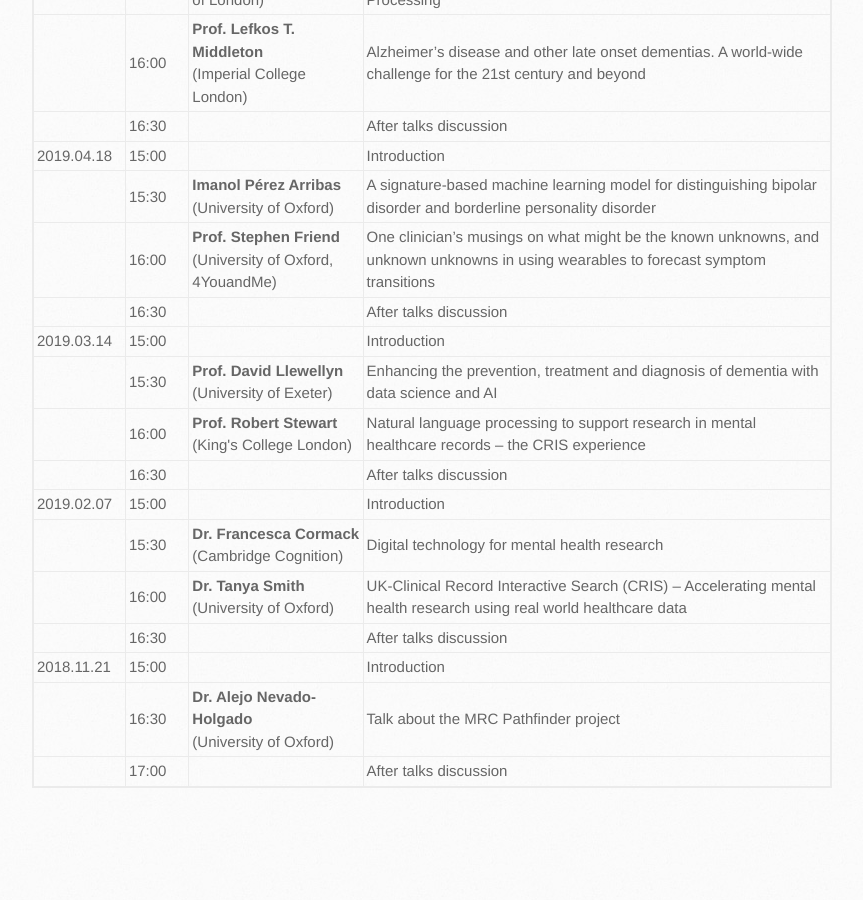
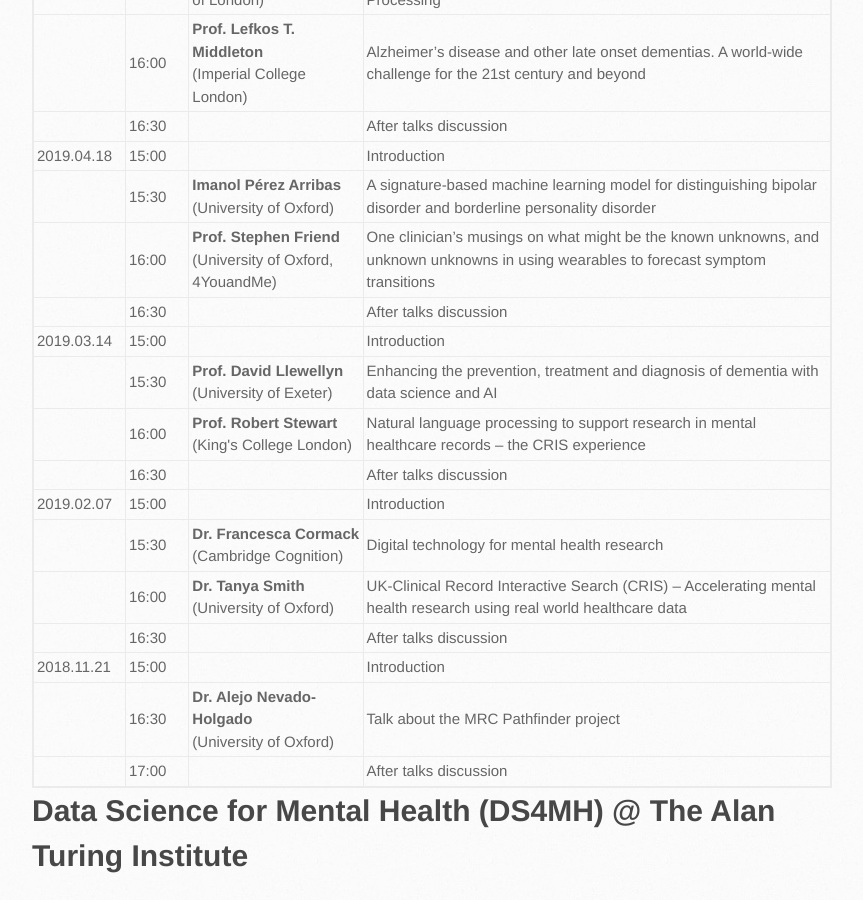
Before and after one commit to turing-ds4mh/turing-ds4mh.github.io, a Jekyll site: the page built from meetings.md, in a window 1280 px wide and 900 px high, scrolled down 10288 px. Shown: the whole window, without its empty margins (108-971 px from the left). Built offline with Jekyll 4.4.1, drawn with Linux system fonts in a browser that asks for light colours; before the commit the page ends 11098 px from its top, so only the background shows below that.

```diff
--- a/meetings.md
+++ b/meetings.md
@@ -2,3 +2,5 @@
 layout: meetings
 permalink: /meetings
 ---
+
+# Data Science for Mental Health (DS4MH) @ The Alan Turing Institute
```
